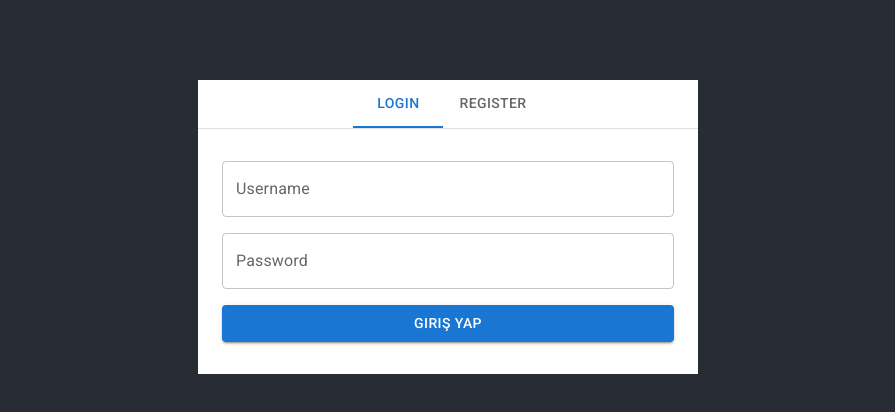
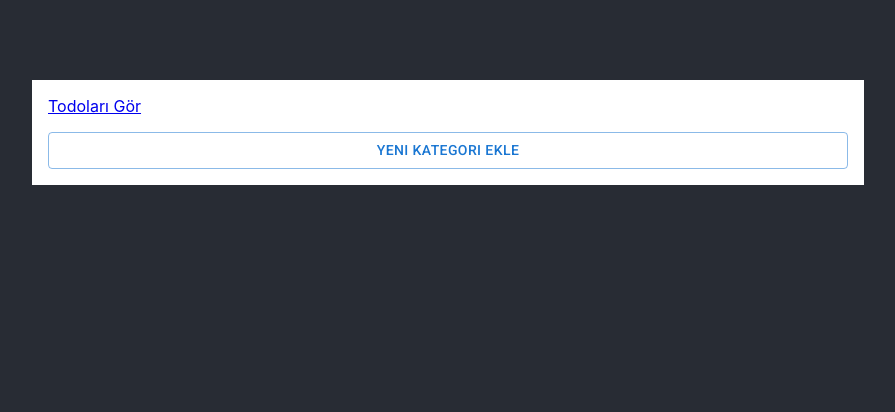
Before and after one commit to haandev/hafta4ornek, a React (Create React App) app: page /categories in a window 1280 px wide. Shown: the top 412 px of the page, without its empty margins (192-1087 px from the left). Built offline with nearby package versions, Linux system fonts and the light colour scheme.

Commit message:
react router

```diff
--- a/package.json
+++ b/package.json
@@ -20,6 +20,7 @@
     "axios": "^0.26.0",
     "react": "^17.0.2",
     "react-dom": "^17.0.2",
+    "react-router-dom": "6",
     "react-scripts": "5.0.0",
     "typescript": "^4.4.2",
     "web-vitals": "^2.1.0"
--- a/src/App.tsx
+++ b/src/App.tsx
@@ -1,24 +1,32 @@
 import React, { useState } from "react"
 import "./App.css"
-import Auth from "./components/Auth/Auth"
-import Content from "./components/Content/Content"
+import Login from "./components/Auth/Login"
+import Register from "./components/Auth/Register"
+import TodoList from "./components/Content/TodoList"
+import { Routes, Route, Link } from "react-router-dom"
 import { AppProvider } from "./context/sample-context"
+import ModalProvider from "./components/ModalProvider"
+import Categories from "./components/Content/Categories"
 function App() {
   const [isLoggedIn, setIsLoggedIn] = useState<boolean>(false)
 
   return (
-    <div className="App">
-      {isLoggedIn ? (
-        <AppProvider>
-          <Content />
-        </AppProvider>
-      ) : (
-        <Auth
-          onLogin={() => setIsLoggedIn(true)}
-          onRegister={() => setIsLoggedIn(true)}
-        />
-      )}
-    </div>
+    <AppProvider>
+      <ModalProvider>
+        <Routes>
+          <Route
+            path="/login"
+            element={<Login onLogin={() => setIsLoggedIn(true)} />}
+          />
+          <Route
+            path="/register"
+            element={<Register onRegister={() => setIsLoggedIn(true)} />}
+          />
+          <Route path="/todo-list" element={<TodoList />} />
+          <Route path="/categories" element={<Categories />} />
+        </Routes>
+      </ModalProvider>
+    </AppProvider>
   )
 }
 
--- a/src/components/Auth/Auth.tsx
+++ /dev/null
@@ -1,53 +0,0 @@
-import React, { FC, useState } from "react"
-import Box from "@mui/material/Box"
-import Tab from "@mui/material/Tab"
-import TabContext from "@mui/lab/TabContext"
-import TabPanel from "@mui/lab/TabPanel"
-import TabList from "@mui/lab/TabList"
-import Login from "./Login"
-import Register from "./Register"
-import { User } from "../../services/odevserver/controllers/auth"
-
-interface AuthProps {
-  onLogin?: (user: User) => void
-  onRegister?: (user: User) => void
-}
-const Auth: FC<AuthProps> = (props) => {
-  const [value, setValue] = useState("login")
-
-  const handleChange = (event: React.SyntheticEvent, newValue: string) => {
-    setValue(newValue)
-  }
-  return (
-    <Box
-      sx={{
-        typography: "body1",
-        backgroundColor: "white",
-        marginX: "auto",
-        marginY: 10,
-        width: "500px",
-      }}
-    >
-      <TabContext value={value}>
-        <Box sx={{ borderBottom: 1, borderColor: "divider" }}>
-          <TabList
-            onChange={handleChange}
-            aria-label="lab API tabs example"
-            centered
-          >
-            <Tab label="Login" value="login" />
-            <Tab label="Register" value="register" />
-          </TabList>
-        </Box>
-        <TabPanel value="login">
-          <Login onLogin={props.onLogin} />
-        </TabPanel>
-        <TabPanel value="register">
-          <Register onRegister={props.onRegister} />
-        </TabPanel>
-      </TabContext>
-    </Box>
-  )
-}
-
-export default Auth
--- a/src/components/Auth/Login.tsx
+++ b/src/components/Auth/Login.tsx
@@ -3,17 +3,21 @@ import { Box } from "@mui/system"
 import React, { FC, useState } from "react"
 import useForm from "../../hooks/useForm"
 import auth, { User } from "../../services/odevserver/controllers/auth"
+import { Link, useNavigate } from "react-router-dom"
 
 interface LoginProps {
   onLogin?: (user: User) => void
 }
 const Login: FC<LoginProps> = (props) => {
+  const navigate = useNavigate()
   const form = useForm()
   const [error, setError] = useState<string>()
   const handleLoginClick = () => {
     auth
       .login(form.values)
-      .then(({ data }) => props.onLogin?.(data))
+      .then(({ data }) => {
+        navigate("/todo-list")
+      })
       .catch((error) => {
         setError(
           error.response?.data?.issues?.[0]?.message || error.response?.data
@@ -21,7 +25,7 @@ const Login: FC<LoginProps> = (props) => {
       })
   }
   return (
-    <Box>
+    <Box sx={{ width: "500px", margin: "auto", backgroundColor: "white" }}>
       {error && (
         <Alert
           onClose={() => setError("")}
@@ -58,6 +62,8 @@ const Login: FC<LoginProps> = (props) => {
       >
         Giriş Yap
       </Button>
+
+      <Link to="/register">Hala bir hesabınız yok mu?</Link>
     </Box>
   )
 }
--- a/src/components/Auth/Register.tsx
+++ b/src/components/Auth/Register.tsx
@@ -2,6 +2,7 @@ import { Box, Button, TextField, Alert } from "@mui/material"
 import React, { FC, useState } from "react"
 import useForm from "../../hooks/useForm"
 import auth, { User } from "../../services/odevserver/controllers/auth"
+import { Link } from "react-router-dom"
 
 interface RegisterProps {
   onRegister?: (user: User) => void
@@ -20,8 +21,8 @@ const Register: FC<RegisterProps> = (props) => {
       })
   }
   return (
-    <Box>
-      {error && (
+    <Box sx={{width:"500px",margin:"auto", backgroundColor:"white"}}>
+    {error && (
         <Alert
           onClose={() => setError("")}
           sx={{ marginBottom: 2 }}
@@ -67,6 +68,8 @@ const Register: FC<RegisterProps> = (props) => {
       >
         Kayıt Ol
       </Button>
+      <Link to="/login">Bir hesabınız zaten var mı?</Link>
+
     </Box>
   )
 }
--- /dev/null
+++ b/src/components/Content/Categories.tsx
@@ -0,0 +1,32 @@
+import React from "react"
+import CategoryList from "./CategoryList"
+import { Button, Box } from "@mui/material"
+import { useAppContext } from "../../context/sample-context"
+import { Link } from "react-router-dom"
+
+const Categories = () => {
+  const app = useAppContext()
+  return (
+    <Box
+      sx={{
+        width: "800px",
+        marginX: "auto",
+        marginTop: 10,
+        padding: 2,
+        backgroundColor: "white",
+      }}
+    >
+        <Link to="/todo-list">Todoları Gör</Link>
+      <CategoryList />
+      <Button
+        fullWidth
+        variant="outlined"
+        onClick={() => app.dispatches.modals.addCategoryModal.show()}
+      >
+        Yeni kategori ekle
+      </Button>
+    </Box>
+  )
+}
+
+export default Categories
--- a/src/components/Content/Content.tsx
+++ /dev/null
@@ -1,98 +0,0 @@
-import React, { useEffect, useState } from "react"
-import AddCategoryModal from "./AddCategoryModal"
-import { Button, Box, Tab, TextField, List } from "@mui/material"
-import category from "../../services/odevserver/controllers/category"
-import TabContext from "@mui/lab/TabContext"
-import TabPanel from "@mui/lab/TabPanel"
-import TabList from "@mui/lab/TabList"
-import CategoryList from "./CategoryList"
-import FilterBar from "./FilterBar"
-import InsertTodoForm from "./InsertTodoForm"
-import TodoItem from "./TodoItem"
-import EditCategoryStatusModal from "./EditCategoryStatusModal"
-import todo from "../../services/odevserver/controllers/todo"
-import { useAppContext } from "./../../context/sample-context"
-function Content() {
-  const app = useAppContext()
-  const [value, setValue] = useState("todo")
-
-  const handleChange = (event: React.SyntheticEvent, newValue: string) => {
-    setValue(newValue)
-  }
-
-  useEffect(() => {
-    category.list().then(({ data }) => app.dispatches.category.set(data))
-  }, [])
-
-  useEffect(() => {
-    const filterParams = Object.fromEntries(
-      Object.entries(app.state.filterValues).filter(([key, value]) => value)
-    )
-    todo.list(filterParams).then(({ data }) => {
-      app.dispatches.todo.set(data)
-    })
-    // eslint-disable-next-line react-hooks/exhaustive-deps
-  }, [app.state.filterValues])
-  return (
-    <div>
-      <AddCategoryModal
-        open={app.state.modals.addCategoryModal}
-        onClose={() => app.dispatches.modals.addCategoryModal.hide()}
-      />
-      <EditCategoryStatusModal
-        open={app.state.modals.showStatusModal}
-        onClose={() => {
-          app.dispatches.category.setCurrent(0)
-          app.dispatches.modals.showStatusModal.hide()
-        }}
-        categoryId={app.state.currentCategory}
-      />
-
-      <Box
-        sx={{
-          typography: "body1",
-          backgroundColor: "white",
-          marginX: "auto",
-          marginY: 10,
-          width: "800px",
-        }}
-      >
-        <TabContext value={value}>
-          <Box sx={{ borderBottom: 1, borderColor: "divider" }}>
-            <TabList
-              onChange={handleChange}
-              aria-label="lab API tabs example"
-              centered
-            >
-              <Tab label="TODO" value="todo" />
-              <Tab label="Categories" value="categories" />
-            </TabList>
-          </Box>
-          <TabPanel value="todo">
-            <FilterBar />
-            <InsertTodoForm />
-            <Box>
-              <List>
-                {app.state.todoList.map((todo: any) => {
-                  return <TodoItem data={todo} />
-                })}
-              </List>
-            </Box>
-          </TabPanel>
-          <TabPanel value="categories">
-            <CategoryList />
-            <Button
-              fullWidth
-              variant="outlined"
-              onClick={() => app.dispatches.modals.addCategoryModal.show()}
-            >
-              Yeni kategori ekle
-            </Button>
-          </TabPanel>
-        </TabContext>
-      </Box>
-    </div>
-  )
-}
-
-export default Content
--- /dev/null
+++ b/src/components/Content/TodoList.tsx
@@ -0,0 +1,44 @@
+import React,{useEffect} from "react"
+import { useAppContext } from "../../context/sample-context"
+import { Box, List } from "@mui/material"
+import todo from "../../services/odevserver/controllers/todo"
+import category from "../../services/odevserver/controllers/category"
+
+import FilterBar from "./FilterBar"
+import InsertTodoForm from "./InsertTodoForm"
+import TodoItem from "./TodoItem"
+import { Link } from "react-router-dom"
+
+const TodoList = () => {
+  const app = useAppContext()
+  useEffect(() => {
+    category.list().then(({ data }) => app.dispatches.category.set(data))
+  }, [])
+
+  useEffect(() => {
+    const filterParams = Object.fromEntries(
+      Object.entries(app.state.filterValues).filter(([key, value]) => value)
+    )
+    todo.list(filterParams).then(({ data }) => {
+      app.dispatches.todo.set(data)
+    })
+    // eslint-disable-next-line react-hooks/exhaustive-deps
+  }, [app.state.filterValues])
+  return (
+    <Box sx={{width:"800px",marginX:"auto", marginTop:10,backgroundColor:"white", padding:2}}>
+        <Link to="/categories">Kategorileri Gör</Link>
+
+      <FilterBar />
+      <InsertTodoForm />
+      <Box>
+        <List>
+          {app.state.todoList.map((todo: any) => {
+            return <TodoItem data={todo} />
+          })}
+        </List>
+      </Box>
+    </Box>
+  )
+}
+
+export default TodoList
--- /dev/null
+++ b/src/components/ModalProvider.tsx
@@ -0,0 +1,26 @@
+import React, { FC,PropsWithChildren } from "react"
+import { useAppContext } from "../context/sample-context"
+import AddCategoryModal from "./Content/AddCategoryModal"
+import EditCategoryStatusModal from "./Content/EditCategoryStatusModal"
+const ModalProvider : FC<PropsWithChildren<{}>>= ({children}) => {
+  const app = useAppContext()
+  return (
+    <div>
+      <AddCategoryModal
+        open={app.state.modals.addCategoryModal}
+        onClose={() => app.dispatches.modals.addCategoryModal.hide()}
+      />
+      <EditCategoryStatusModal
+        open={app.state.modals.showStatusModal}
+        onClose={() => {
+          app.dispatches.category.setCurrent(0)
+          app.dispatches.modals.showStatusModal.hide()
+        }}
+        categoryId={app.state.currentCategory}
+      />
+      {children}
+    </div>
+  )
+}
+
+export default ModalProvider
--- a/src/index.tsx
+++ b/src/index.tsx
@@ -1,21 +1,25 @@
-import React from 'react';
-import ReactDOM from 'react-dom';
-import './index.css';
-import App from './App';
-import reportWebVitals from './reportWebVitals';
-import '@fontsource/roboto/300.css';
-import '@fontsource/roboto/400.css';
-import '@fontsource/roboto/500.css';
-import '@fontsource/roboto/700.css';
+import React from "react"
+import ReactDOM from "react-dom"
+import "./index.css"
+import App from "./App"
+import reportWebVitals from "./reportWebVitals"
+import "@fontsource/roboto/300.css"
+import "@fontsource/roboto/400.css"
+import "@fontsource/roboto/500.css"
+import "@fontsource/roboto/700.css"
+
+import { BrowserRouter } from "react-router-dom"
 
 ReactDOM.render(
   <React.StrictMode>
-    <App />
+    <BrowserRouter>
+      <App />
+    </BrowserRouter>
   </React.StrictMode>,
-  document.getElementById('root')
-);
+  document.getElementById("root")
+)
 
 // If you want to start measuring performance in your app, pass a function
 // to log results (for example: reportWebVitals(console.log))
 // or send to an analytics endpoint. Learn more: https://bit.ly/CRA-vitals
-reportWebVitals();
+reportWebVitals()
```
Also changed, not shown: 1 other file (tests, documents, lock files or other folders).
